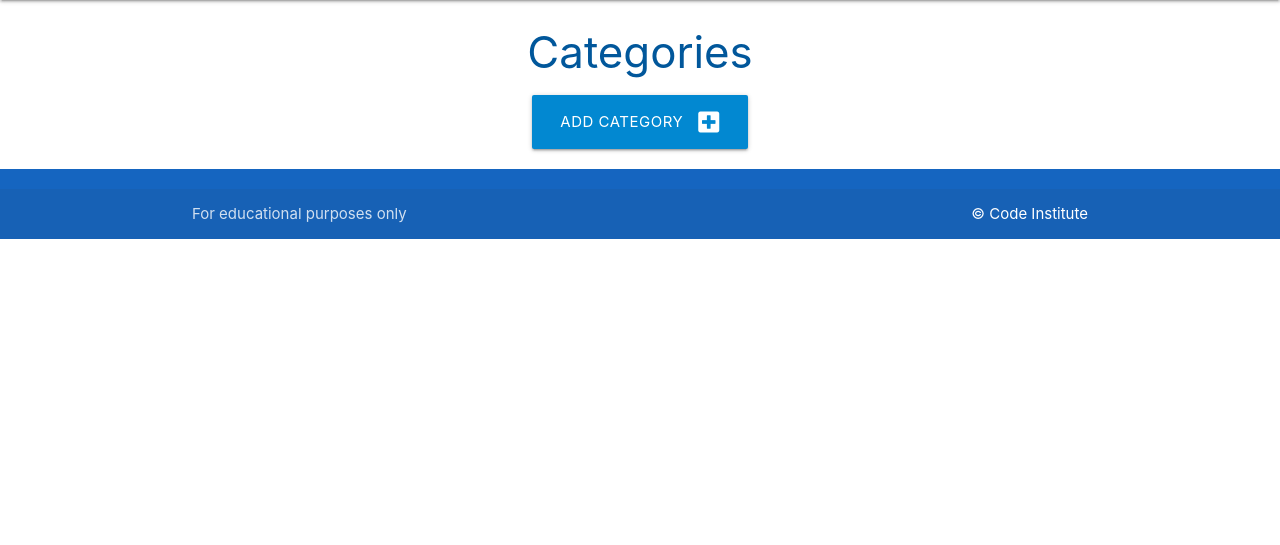
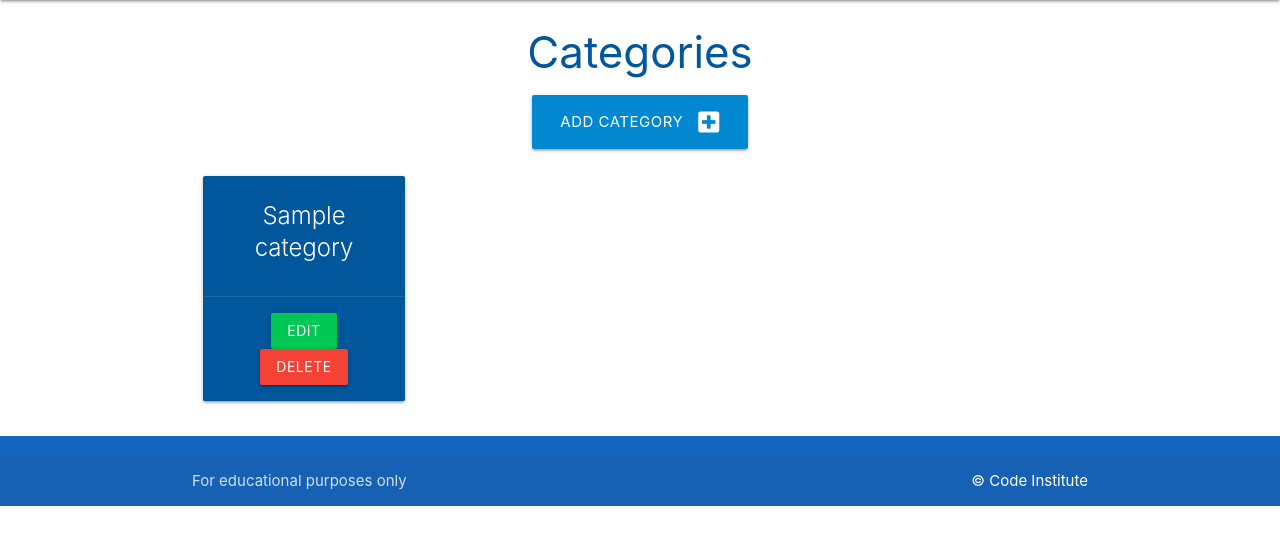
Before and after one commit to HoLaw77/Flask-sqlalchemy-task-manager2, a Flask app: page /categories in a window 1280 px wide. Shown: the part 64-609 px from the top of the page. Run offline with Flask 3, Linux system fonts and the light colour scheme; tables that the repository leaves empty hold one stand-in row (values such as "Sample post").

Commit message:
add card

```diff
--- a/taskmanager/models.py
+++ b/taskmanager/models.py
@@ -5,8 +5,7 @@ class Category(db.Model):
     # schema for the Category model
     id = db.Column(db.Integer, primary_key=True)
     category_name = db.Column(db.String(25), unique=True, nullable=False)
-    tasks = db.relationship("Task", backref="category",
-                            cascade="all, delete", lazy=True)
+    tasks = db.relationship("Task", backref="category", cascade="all, delete", lazy=True)
 
     def __repr__(self):
         # __repr__ to represent itself in the form of a string
@@ -20,8 +19,7 @@ class Task(db.Model):
     task_description = db.Column(db.Text, nullable=False)
     is_urgent = db.Column(db.Boolean, default=False, nullable=False)
     due_date = db.Column(db.Date, nullable=False)
-    category_id = db.Column(db.Integer, db.ForeignKey(
-        "category.id", ondelete="CASCADE"), nullable=False)
+    category_id = db.Column(db.Integer, db.ForeignKey("category.id", ondelete="CASCADE"), nullable=False)
 
     def __repr__(self):
         # __repr__ to represent itself in the form of a string
--- a/taskmanager/routes.py
+++ b/taskmanager/routes.py
@@ -10,14 +10,15 @@ def home():
 
 @app.route("/categories")
 def categories():
-    return render_template("categories.html")
+    categories = list(Category.query.order_by(Category.category_name).all())
+    return render_template("categories.html", categories=categories)
 
 
-@app.route("/add_categories", methods=["GET", "POST"])
-def add_categories():
+@app.route("/add_category", methods=["GET", "POST"])
+def add_category():
     if request.method == "POST":
         category = Category(category_name=request.form.get("category_name"))
         db.session.add(category)
         db.session.commit()
-        return redirect(url_for(""))
-    return render_template("add_categories.html")
+        return redirect(url_for("categories"))
+    return render_template("add_category.html")
--- a/taskmanager/templates/add_categories.html
+++ b/taskmanager/templates/add_category.html
@@ -4,13 +4,12 @@
 <h3 class="light-blue-text text-darken-4 center-align">Add Category</h3>
 
 <div class="row card-panel grey lighten-5">
-    <form class="col s12" method="POST" action="{{ url_for('add_categories') }}">
+    <form class="col s12" method="POST" action="{{ url_for('add_category') }}">
         <!-- category name -->
         <div class="row">
             <div class="input-field col s12">
                 <i class="fas fa-folder-open prefix light-blue-text text-darken-4"></i>
-                <input id="category_name" name="category_name" minlength="3" maxlength="25" type="text" class="validate"
-                    required>
+                <input id="category_name" name="category_name" minlength="3" maxlength="25" type="text" class="validate" required>
                 <label for="category_name">Category Name</label>
             </div>
         </div>
--- a/taskmanager/templates/base.html
+++ b/taskmanager/templates/base.html
@@ -1,6 +1,5 @@
 <!DOCTYPE html>
 <html lang="en">
-
 <head>
 
     <meta charset="UTF-8">
@@ -57,5 +56,4 @@
     <script src="{{ url_for('static', filename='js/script.js') }}"></script>
 
 </body>
-
 </html>
--- a/taskmanager/templates/categories.html
+++ b/taskmanager/templates/categories.html
@@ -5,10 +5,26 @@
 
 <div class="row">
     <div class="col s12 center-align">
-        <a href="{{ url_for('add_categories') }}" class="btn-large light-blue darken-2">
+        <a href="{{ url_for('add_category') }}" class="btn-large light-blue darken-2">
             Add Category <i class="fas fa-plus-square right"></i>
         </a>
     </div>
 </div>
 
+<div class="row">
+    {% for category in categories %}
+    <div class="col s12 m6 l3">
+        <div class="card light-blue darken-4 center-align">
+            <div class="card-content white-text">
+                <span class="card-title">{{ category.category_name }}</span>
+            </div>
+            <div class="card-action">
+                <a href="#" class="btn green accent-4">Edit</a>
+                <a href="#" class="btn red">Delete</a>
+            </div>
+        </div>
+    </div>
+    {% endfor %}
+</div>
+
 {% endblock %}
--- a/taskmanager/templates/tasks.html
+++ b/taskmanager/templates/tasks.html
@@ -1,5 +1,6 @@
 {% extends "base.html" %}
 {% block content %}
 
-<h3 class="light-blue-text text-darken-4">Task</h3>
-{% endblock%}
+<h3 class="light-blue-text text-darken-4 center-align">Tasks</h3>
+
+{% endblock %}
```
Lines whose indentation alone changed are shown as unchanged.
